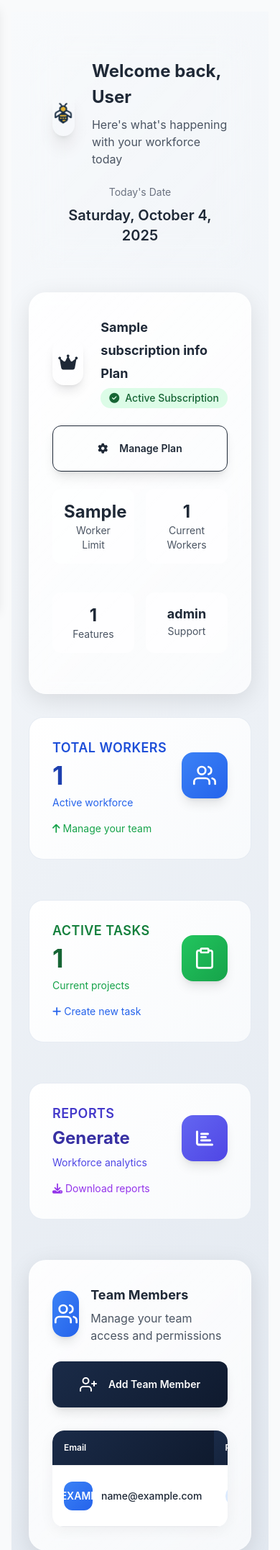
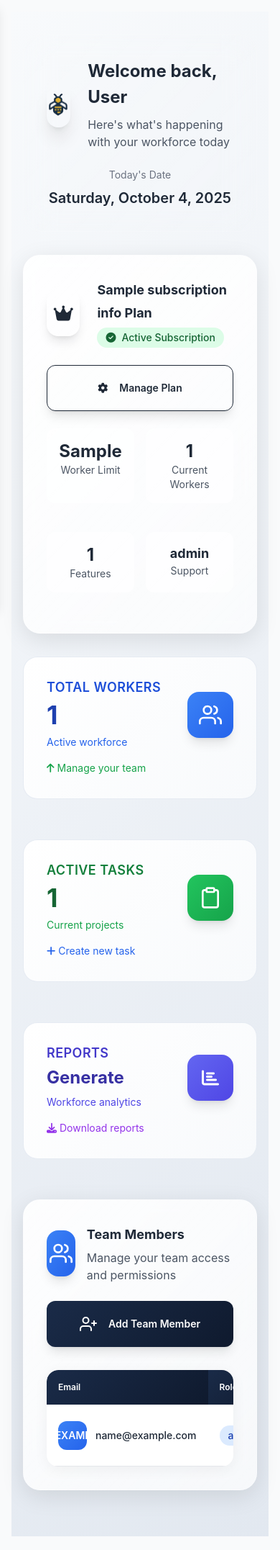
Before and after one commit to markmwape/Casual-Worker-Manager_Company-Setup-Form, a Flask app: template templates/home.html in a window 390 px wide. Shown: the top 2153 px of the page at 72% size. Run offline with Flask 3, Linux system fonts and the light colour scheme; tables that the repository leaves empty hold one stand-in row (values such as "Sample post"); the template is opened without the code that fills it: values that come from a table or form of the project are taken from there, most other values are stand-ins (such as "Sample title", 1, 10 or a date in 2020); some libraries are stand-ins or nearby versions.

Commit message:
refactor: Update dashboard container width and grid layout for improved responsiveness

```diff
--- a/templates/home.html
+++ b/templates/home.html
@@ -8,6 +8,7 @@
     .dashboard-container {
         background: linear-gradient(135deg, #f8fafc 0%, #e2e8f0 100%);
         min-height: 100vh;
+        width: 100%;
     }
 
     /* Success Alert Animation Styles */
@@ -117,7 +118,7 @@
 
 {% block content %}
 <div class="dashboard-container">
-    <div class="w-full px-6 lg:px-12 py-8">
+    <div class="min-h-screen px-4 py-8">
         <!-- Subscription Update Success Message -->
         {% if subscription_updated %}
         <div id="subscription-success-alert" class="alert alert-success shadow-lg mb-8">
@@ -264,7 +265,7 @@
         {% endif %}
 
         <!-- Stats Cards -->
-        <div class="grid grid-cols-1 gap-8 sm:grid-cols-2 lg:grid-cols-3 xl:grid-cols-3 mb-8">
+        <div class="grid grid-cols-1 gap-8 sm:grid-cols-2 lg:grid-cols-3 xl:grid-cols-4 mb-8">
             <a href="{{ url_for('workers_route') }}" class="stat-card p-8 group cursor-pointer">
                 <div class="flex justify-between items-center">
                     <div>
```
